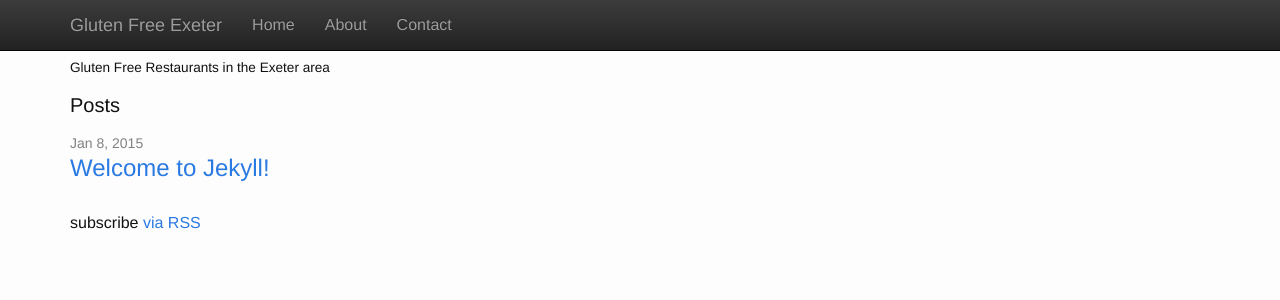
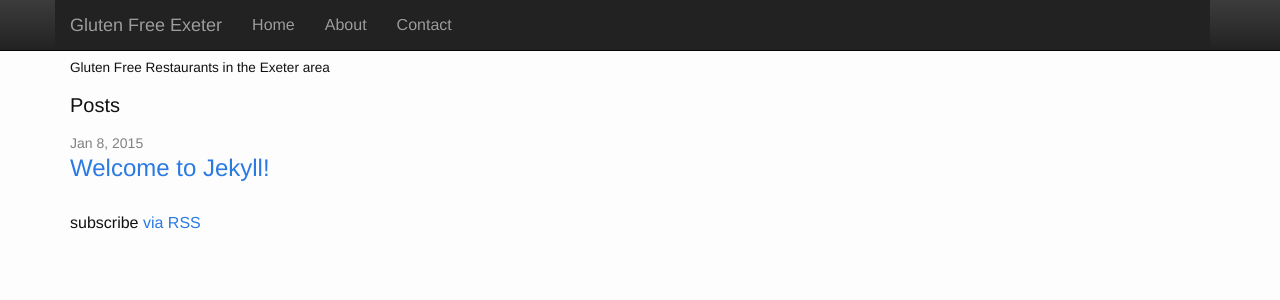
Before and after one commit to Dansmithyy/gfexe, a Jekyll site: the page built from index.html, in a window 1280 px wide. Shown: the top 300 px of the page. Built offline with Jekyll 4.4.1, drawn with Linux system fonts in a browser that asks for light colours; nearby versions of some CDN libraries.

Commit message:
Styled navbar for mobile theme

```diff
--- a/css/main.scss
+++ b/css/main.scss
@@ -50,3 +50,34 @@ $on-laptop:        800px;
         "layout",
         "syntax-highlighting"
 ;
+
+.navbar-inverse .navbar-nav > li > .navbar-inverse .navbar-nav > li > a:focus {
+	background-color: #222;
+	border-color: #080808;
+}
+
+.navbar > .container .navbar-brand, .navbar > .container-fluid .navbar-brand {
+	background-color: #222;
+	border-color: #080808;
+}
+
+.navbar-inverse .navbar-nav > li > a {
+	background-color: #222;
+	border-color: #080808;
+}
+
+.navbar-inverse .navbar-collapse, .navbar-inverse .navbar-form {
+	background-color: #222;
+	border-color: #080808;
+
+}
+
+.navbar-header{
+		background-color: #222;
+	border-color: #080808;
+}
+
+.navbar-default{
+		background-color: #222;
+	border-color: #080808;
+}
```
